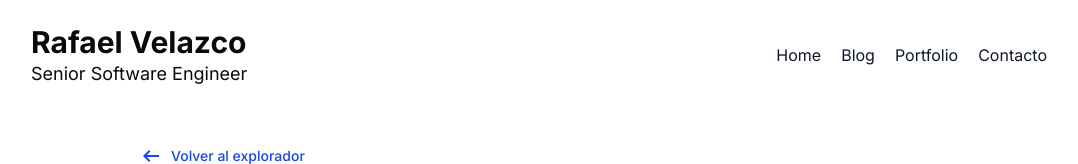
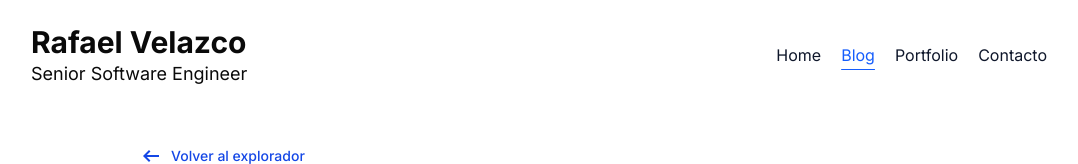
Before and after one commit to rjvelazco/rjvelazco-v2, a Next.js app: page /blog/posts/angular-router-state-ejemplo-practico in a window 1280 px wide. Shown: the top 164 px of the page, without its empty margins (97-1175 px from the left). Built offline with nearby package versions, Linux system fonts and the light colour scheme.

Commit message:
fix(nav-bar): update active link detection to consider main path

```diff
--- a/src/components/layout/nav-bar.tsx
+++ b/src/components/layout/nav-bar.tsx
@@ -7,6 +7,7 @@ import Image from "next/image";
 import { usePathname } from "next/navigation";
 
 export const NavBar = () => {
+
   return (
     <nav className="px-6 py-4 pr-0" aria-label="Main Navigation">
       <ul className="hidden md:flex justify-center gap-1">
@@ -69,7 +70,8 @@ const MobileMenu = () => {
 
 const NavItem = ({ href, label }: { href: string; label: string }) => {
   const pathname = usePathname();
-  const isActive = pathname === href;
+  const mainPath = pathname.split("/")[1];
+  const isActive = `/${mainPath}` === href;
 
   return (
     <li>
```
